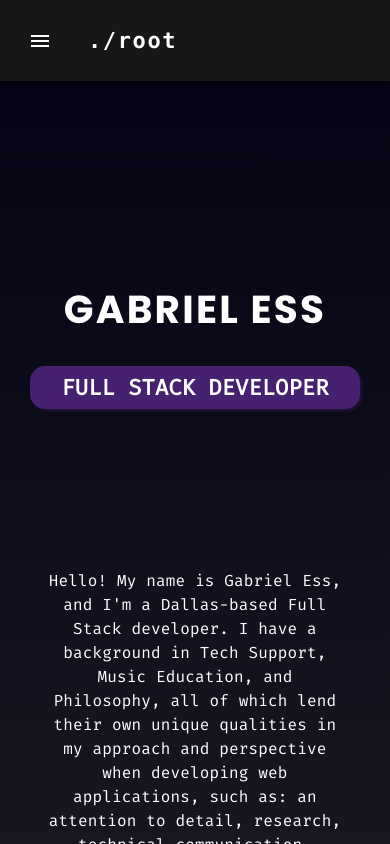
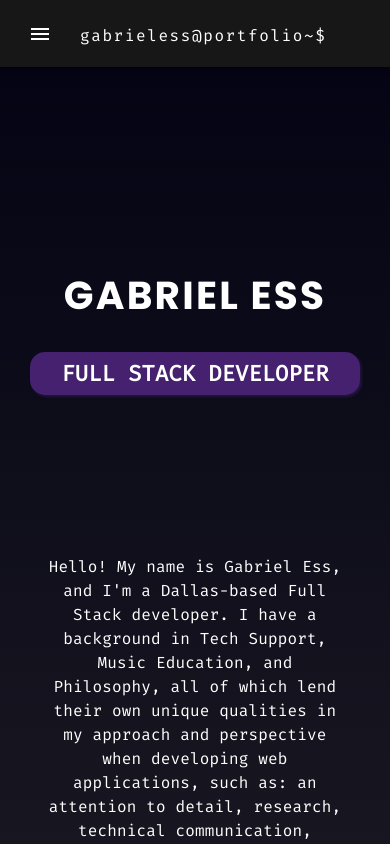
Before and after one commit to gabess3/Portfolio, a React (Create React App) app: page / in a window 390 px wide. Shown: the top 844 px of the page. Built offline with nearby package versions, Linux system fonts and the light colour scheme.

Commit message:
updated content and display in navbar for mobile

```diff
--- a/src/components/navigation.jsx
+++ b/src/components/navigation.jsx
@@ -132,18 +132,16 @@ function Header() {
 							component='a'
 							href='/Portfolio'
 							sx={{
-								m: 1,
 								p: 2,
+								marginTop: 1,
 								display: { xs: 'flex', md: 'none' },
-								fontFamily: 'Monaco',
-								fontWeight: 600,
-								fontSize: 22,
+								fontFamily: 'FiraMono',
 								letterSpacing: '.1rem',
-								color: 'inherit',
+								color: 'white',
 								textDecoration: 'none',
 							}}
 						>
-							./root<span className='terminal'>_</span>
+							gabrieless@portfolio~$<span className='terminal'>_</span>
 						</Typography>
 					</Box>
 					<Box
```
